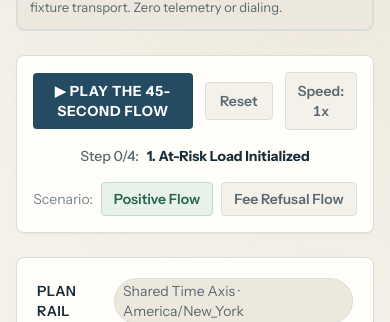
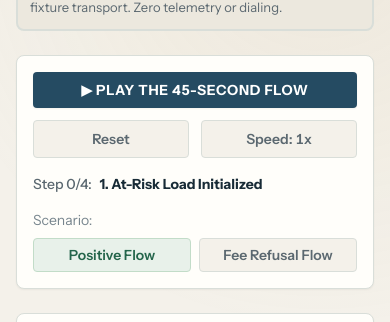
Before and after one commit to Syedsaadhhh/DwellGuard-AI, a Next.js app: page /demo in a window 390 px wide. Shown: the part 166-488 px from the top of the page. Built offline with nearby package versions, Linux system fonts and the light colour scheme; no server answers.

Commit message:
style: keep demo controls inside mobile viewport

```diff
--- a/src/app/demo/page.tsx
+++ b/src/app/demo/page.tsx
@@ -161,10 +161,10 @@ export default function PublicDemoPage() {
       {/* Demo Controls Bar */}
       <div className="bg-canvas-paper border border-edge rounded-lg p-4 shadow-sm flex flex-col md:flex-row items-center justify-between gap-4">
         {/* Play / Pause / Reset Buttons */}
-        <div className="flex items-center space-x-3 w-full md:w-auto">
+        <div className="grid w-full grid-cols-2 gap-3 md:flex md:w-auto md:items-center">
           <button
             onClick={handlePlayPause}
-            className={`px-5 py-2 rounded font-bold text-sm uppercase tracking-wider transition-colors shadow-sm ${
+            className={`col-span-2 px-5 py-2 rounded font-bold text-sm uppercase tracking-wider transition-colors shadow-sm md:col-span-1 ${
               isPlaying
                 ? "bg-state-attention-bg text-state-attention-text border border-state-attention-border"
                 : "bg-action-primary text-white hover:bg-action-hover"
@@ -189,7 +189,7 @@ export default function PublicDemoPage() {
         </div>
 
         {/* Step Indicator */}
-        <div className="flex items-center space-x-2 text-sm font-medium text-ink-secondary">
+        <div className="flex w-full flex-wrap items-center gap-2 text-sm font-medium text-ink-secondary md:w-auto">
           <span>Step {currentStep}/4:</span>
           <span className="font-bold text-ink-primary">
             {currentStep === 0 && "1. At-Risk Load Initialized"}
@@ -201,8 +201,8 @@ export default function PublicDemoPage() {
         </div>
 
         {/* Scenario Switcher */}
-        <div className="flex items-center space-x-2 text-sm">
-          <span className="text-ink-muted">Scenario:</span>
+        <div className="grid w-full grid-cols-2 gap-2 text-sm md:flex md:w-auto md:items-center">
+          <span className="col-span-2 text-ink-muted md:col-span-1">Scenario:</span>
           <button
             onClick={() => resetFlow("positive")}
             className={`px-3 py-1.5 rounded font-semibold text-sm transition-colors ${
```
